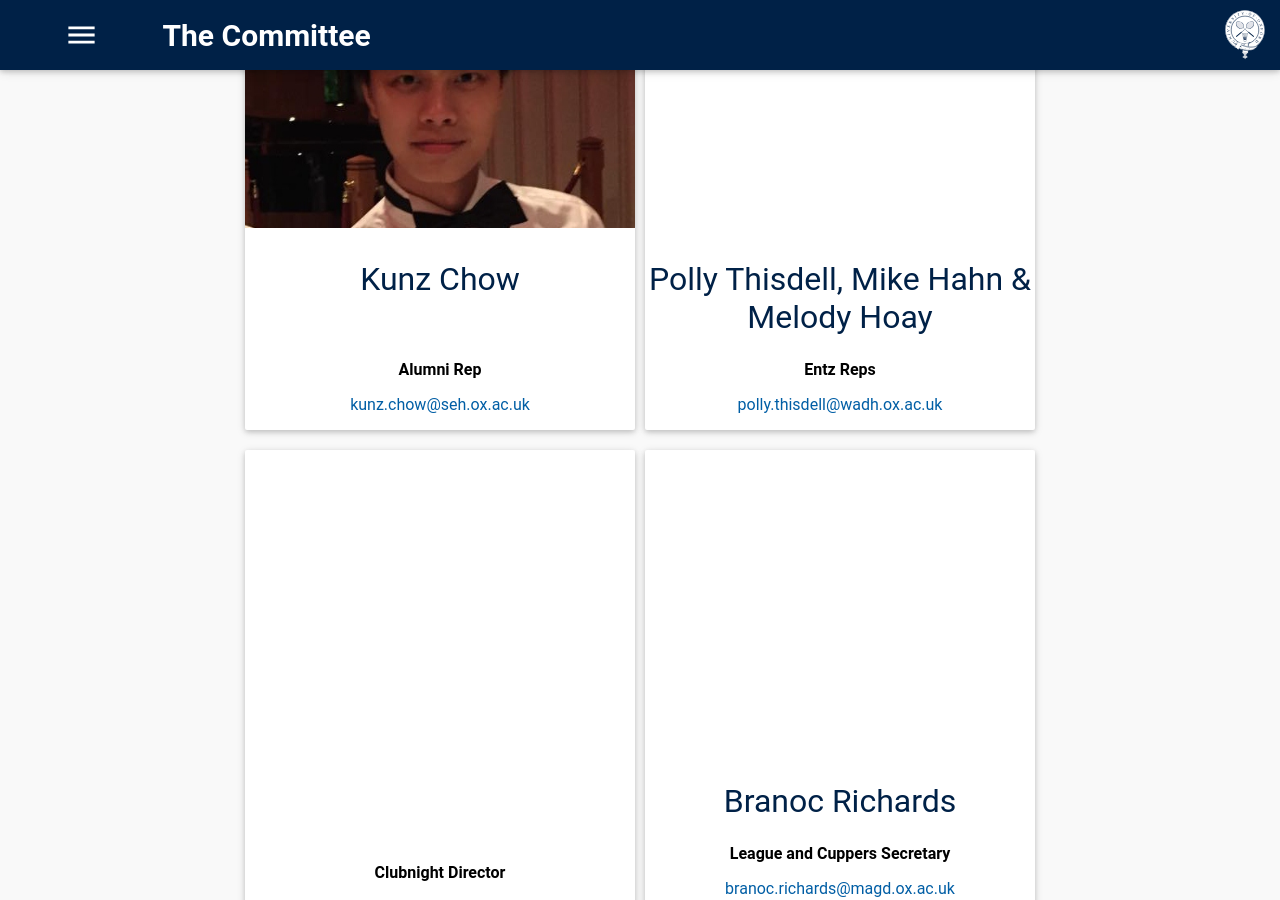
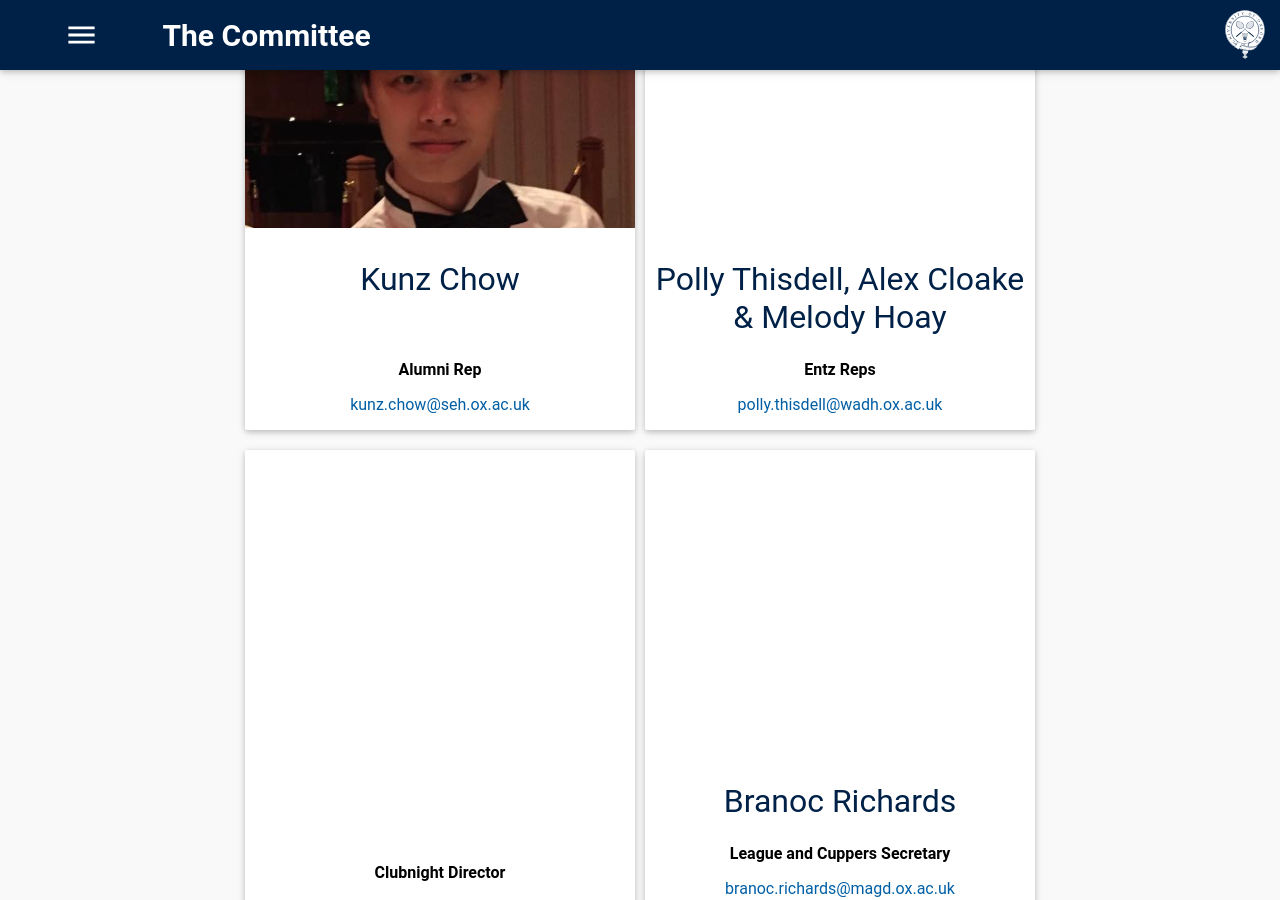
Before and after one commit to OUBaC/OUBaC.github.io, a Jekyll site: the page built from the-committee.html, in a window 1280 px wide and 900 px high, scrolled down 2684 px. Built offline with Jekyll 4.4.1, drawn with Linux system fonts in a browser that asks for light colours.

Commit message:
Changed Mike to Alex.

```diff
--- a/the-committee.html
+++ b/the-committee.html
@@ -71,11 +71,11 @@ members:
    photo: "/assets/the-committee/2016-2017/kunz.jpg"
    alt: Kunz Chow
  - role: Entz Reps
-   name: "Polly Thisdell, Mike Hahn & Melody Hoay"
+   name: "Polly Thisdell, Alex Cloake & Melody Hoay"
    email: polly.thisdell@wadh.ox.ac.uk
-   comment: "The OUBaC social scene looks set for a fantastic year in the hands of this trio. Michael and Polly have been invaluable additions to the social side of the club this year, boasting seriously impressive attendance records at OUBaC events. Melody's there sometimes… But to be fair, she knows her way around Oxford's clubs. Exciting times in store."
+   comment: "The OUBaC social scene looks set for a fantastic year in the hands of this trio. Alex and Polly have been invaluable additions to the social side of the club this year, boasting seriously impressive attendance records at OUBaC events. Melody's there sometimes… But to be fair, she knows her way around Oxford's clubs. Exciting times in store."
    photo:
-   alt: "Polly Thisdell, Mike Hahn & Melody Hoay"
+   alt: "Polly Thisdell, Alex Cloak & Melody Hoay"
  - role: Clubnight Director
    name:
    email:
```
